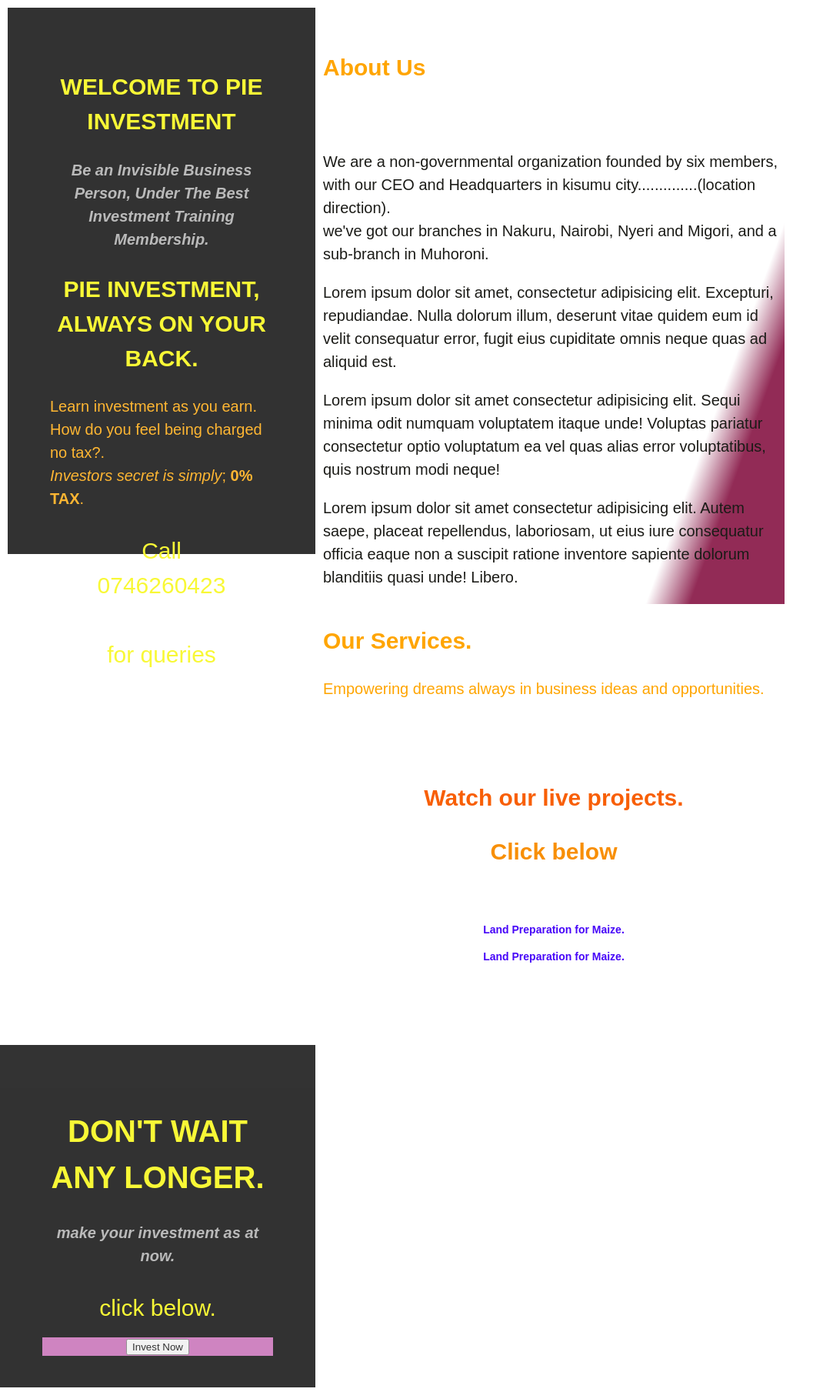
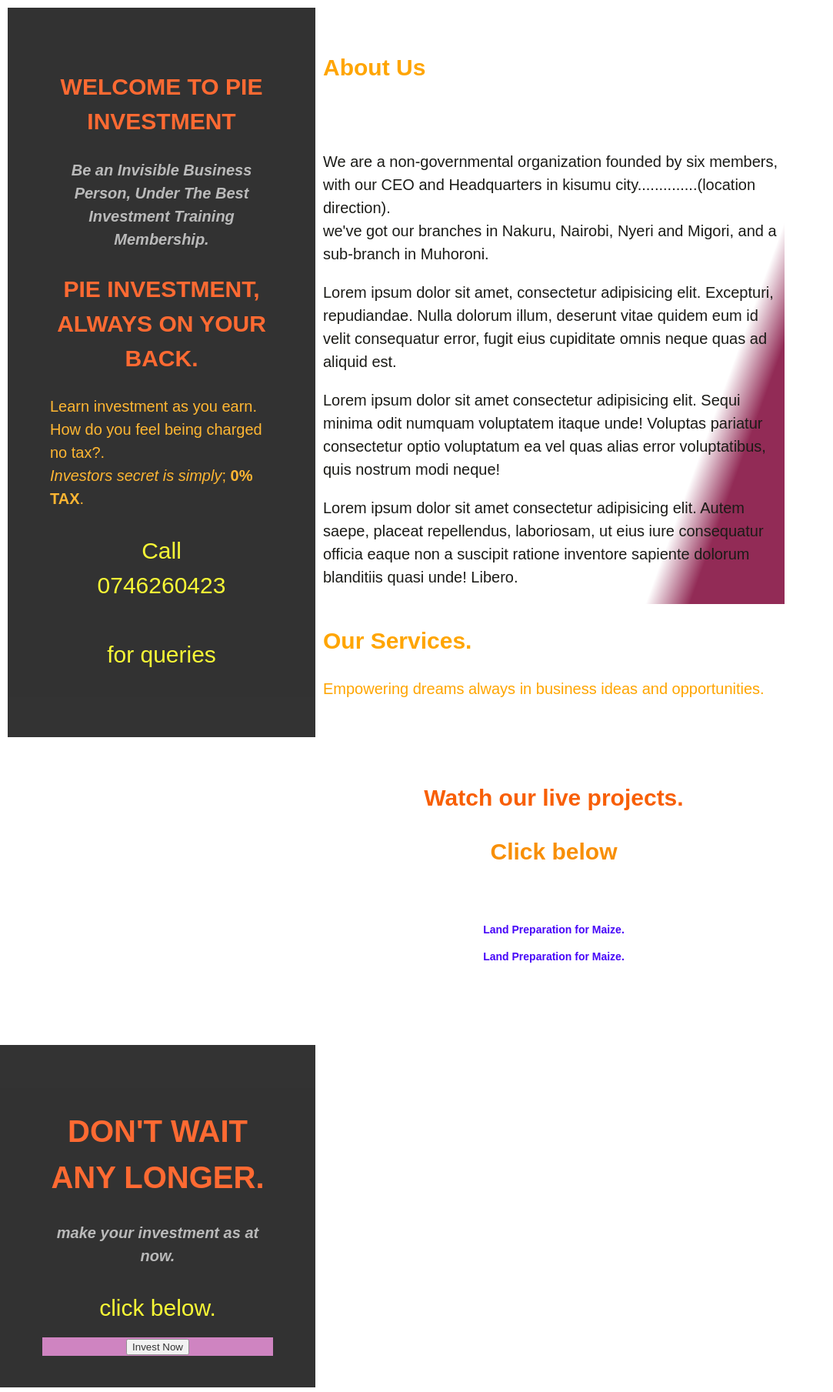
Before and after one commit to denewtons/denewtons.github.io, a PHP site: page / in a window 1280 px wide. Shown: the part 111-1920 px from the top of the page at 77% size, without its empty margins (0-1083 px from the left). Run offline with PHP 8.4, Linux system fonts and the light colour scheme.

Commit message:
Update style.css

```diff
--- a/style.css
+++ b/style.css
@@ -282,7 +282,7 @@
         }
         .wd{
           max-width: 300px;
-          max-height: 600px;
+          max-height: auto;
           background-color: black;
           opacity: 0.8;
           padding: 55px;
@@ -291,7 +291,7 @@
           text-align: center;
           text-transform: uppercase;
           font-weight: 250px;
-          color:rgb(247, 247, 4);
+          color:orangered;
         }
         .wd h4{
           text-align: center;
```
